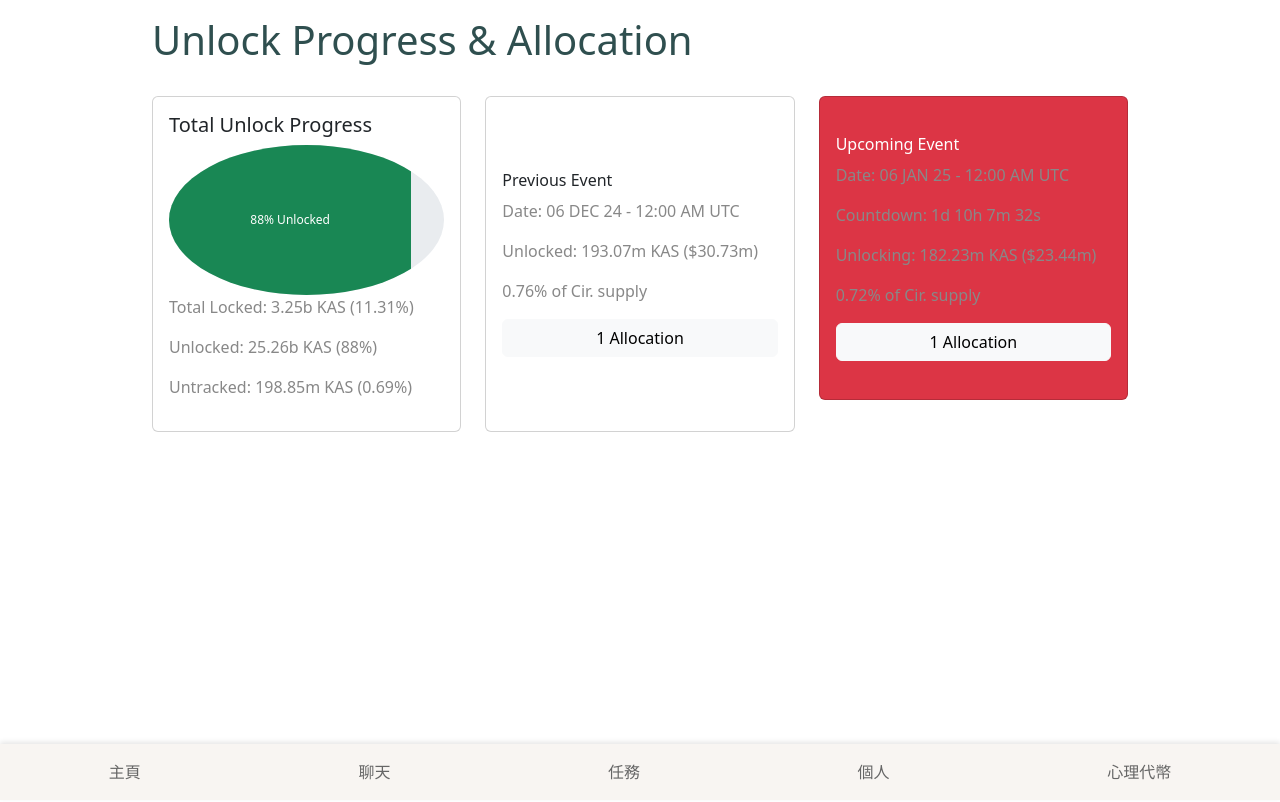
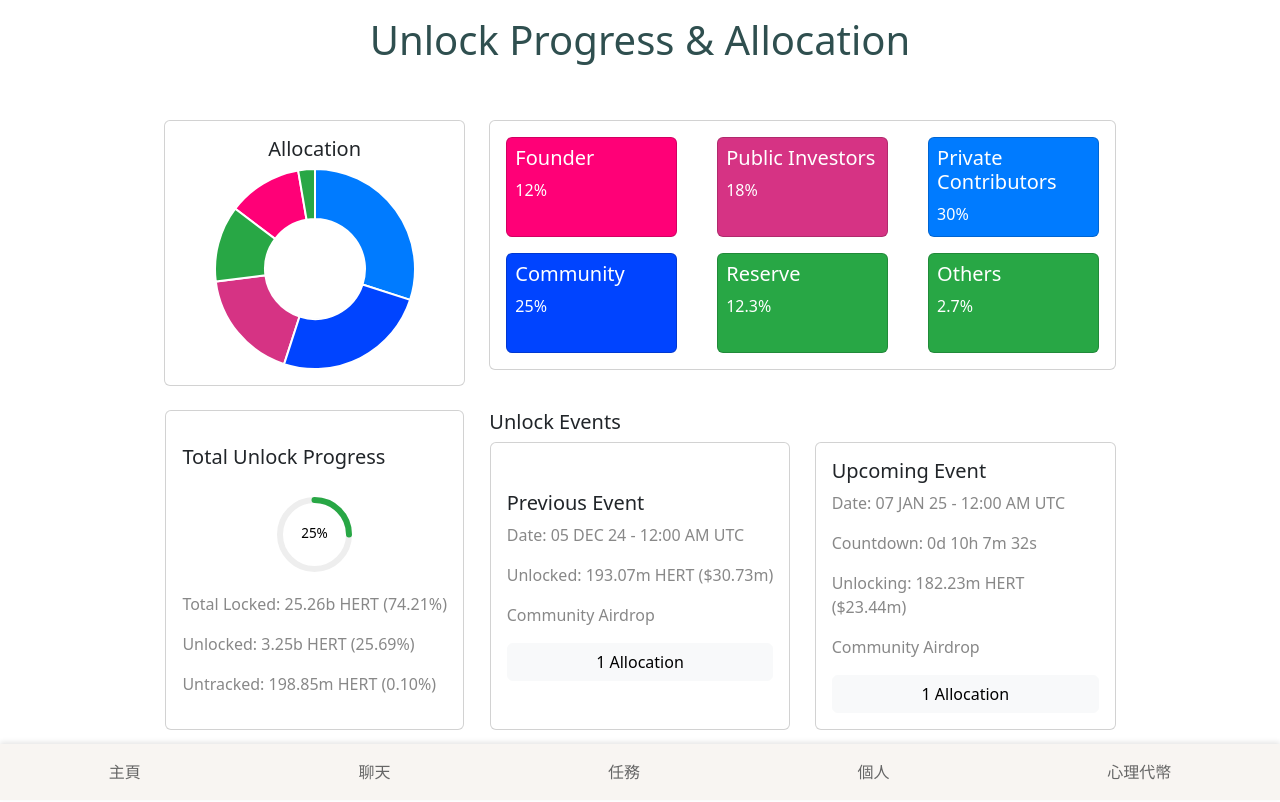
Before and after one commit to dcde22345/Heart_chain, a React (Create React App) app: page /unlock-dashboard in a window 1280 px wide. Built offline with nearby package versions, Linux system fonts and the light colour scheme.

Commit message:
all done

```diff
--- a/package.json
+++ b/package.json
@@ -5,8 +5,10 @@
   "dependencies": {
     "bootstrap": "^5.3.3",
     "cra-template": "1.2.0",
+    "d3": "^7.9.0",
     "react": "^19.0.0",
     "react-bootstrap": "^2.10.6",
+    "react-circular-progressbar": "^2.1.0",
     "react-dom": "^19.0.0",
     "react-router-dom": "^7.0.2",
     "react-scripts": "5.0.1"
--- a/src/index.jsx
+++ b/src/index.jsx
@@ -5,7 +5,5 @@ import 'bootstrap/dist/css/bootstrap.min.css';
 
 const root = ReactDOM.createRoot(document.getElementById('root'));
 root.render(
-  <React.StrictMode>
     <App />
-  </React.StrictMode>
 );
--- a/src/pages/UnlockDashboard.jsx
+++ b/src/pages/UnlockDashboard.jsx
@@ -1,46 +1,160 @@
-import React from 'react';
-import { ProgressBar, Card, Button, Container, Row, Col } from 'react-bootstrap';
-import 'bootstrap/dist/css/bootstrap.min.css';
+import React, { useEffect, useRef } from "react";
+import {
+    Card,
+    Button,
+    Container,
+    Row,
+    Col,
+    ProgressBar,
+} from "react-bootstrap";
+import * as d3 from "d3";
+import "bootstrap/dist/css/bootstrap.min.css";
+import { CircularProgressbar, buildStyles } from "react-circular-progressbar";
+import "react-circular-progressbar/dist/styles.css";
 
 const UnlockDashboard = () => {
+    const chartRef = useRef(null);
+
+    const data = [
+        { label: "Founder", value: 12.0, color: "#ff0077" },
+        { label: "Public Investors", value: 18.0, color: "#d63384" },
+        { label: "Private Contributors", value: 30.0, color: "#007bff" },
+        { label: "Community", value: 25.0, color: "#0044ff" },
+        { label: "Reserve", value: 12.3, color: "#28a745" },
+        { label: "Others", value: 2.7, color: "#28a745" },
+    ];
+
+    useEffect(() => {
+        const svg = d3
+            .select(chartRef.current)
+            .append("svg")
+            .attr("width", 200)
+            .attr("height", 200);
+
+        const pie = d3.pie().value((d) => d.value);
+        const arc = d3.arc().innerRadius(50).outerRadius(100);
+
+        const color = d3.scaleOrdinal(data.map((d) => d.color));
+
+        const g = svg.append("g").attr("transform", "translate(100,100)");
+
+        g.selectAll("path")
+            .data(pie(data))
+            .enter()
+            .append("path")
+            .attr("d", arc)
+            .attr("fill", (d) => color(d.data.label))
+            .attr("stroke", "#fff")
+            .style("stroke-width", "2px");
+    }, []);
+
     return (
-    <Container fluid className="d-flex flex-column justify-content-center" style={{maxWidth: " 1000px"}}>
-      <h1 c>Unlock Progress & Allocation</h1>
-      <Row className="my-4">
-        {/* Total Unlock Progress */}
-        <Col xs={12} md={4} className="d-flex align-items-stretch mb-3">
-          <Card className="p-3 w-100 d-flex flex-column justify-content-center">
-            <h5>Total Unlock Progress</h5>
-            <div className="text-center">
-              <ProgressBar now={88} label={`88% Unlocked`} variant="success" style={{ height: '150px', borderRadius: '50%' }} />
-            </div>
-            <p>Total Locked: 3.25b KAS (11.31%)</p>
-            <p>Unlocked: 25.26b KAS (88%)</p>
-            <p>Untracked: 198.85m KAS (0.69%)</p>
+        <Container
+            fluid
+            className="d-flex flex-column justify-content-center align-items-center"
+            style={{ maxWidth: "1000px", minHeight: "calc(100vh - 56px)" }}
+        >
+            <h1 className="text-center">Unlock Progress & Allocation</h1>
+            <Row className="mt-5 w-100 d-flex justify-content-between">
+                <Col xs={12} md={4}>
+                    <Card className="w-100 p-3 d-flex flex-column justify-content-center align-items-center">
+                        <h5>Allocation</h5>
+                        <div ref={chartRef}></div>
                     </Card>
                 </Col>
-
+                <Col xs={12} md={8}>
+                    <Card className="p-2">
+                        <Row>
+                            {data.map((d, i) => (
+                                <Col xs={12} md={4}>
+                                    <Card
+                                        className="p-2 text-white m-2"
+                                        style={{
+                                            backgroundColor: d.color,
+                                            height: "100px",
+                                        }}
+                                    >
+                                        <h5>{d.label}</h5>
+                                        <p className="mb-0 text-white">
+                                            {d.value}%
+                                        </p>
+                                    </Card>
+                                </Col>
+                            ))}
+                        </Row>
+                    </Card>
+                </Col>
+            </Row>
+            <Row className="my-4 w-100 d-flex justify-content-center">
+                {/* Total Unlock Progress */}
+                <Col
+                    xs={12}
+                    sm={6}
+                    md={4}
+                    className="d-flex align-items-stretch mb-5 justify-content-center"
+                >
+                    <Card className="p-3 d-flex flex-column justify-content-center">
+                        <h5>Total Unlock Progress</h5>
+                        <div
+                            className="text-center"
+                            style={{
+                                width: "75px",
+                                height: "75px",
+                                margin: "20px auto",
+                            }}
+                        >
+                            <CircularProgressbar
+                                value={25}
+                                text={`25%`}
+                                styles={buildStyles({
+                                    textColor: "#000",
+                                    pathColor: "#28a745",
+                                    trailColor: "#eee",
+                                    textSize: "18px",
+                                })}
+                            />
+                        </div>
+                        <p>Total Locked: 25.26b HERT (74.21%)</p>
+                        <p>Unlocked: 3.25b HERT (25.69%)</p>
+                        <p className="mb-0">Untracked: 198.85m HERT (0.10%)</p>
+                    </Card>
+                </Col>
+                <Col>
+                    <h5>Unlock Events</h5>
+                    <Row>
                         {/* Unlock Events */}
-        <Col xs={12} md={4} className="d-flex align-items-stretch mb-3">
-          <Card className="p-3 w-100 d-flex flex-column justify-content-center">
-            <h6>Previous Event</h6>
-            <p>Date: 06 DEC 24 - 12:00 AM UTC</p>
-            <p>Unlocked: 193.07m KAS ($30.73m)</p>
-            <p>0.76% of Cir. supply</p>
+                        <Col
+                            xs={12}
+                            sm={6}
+                            md={6}
+                            className="d-flex align-items-stretch mb-5 justify-content-center"
+                        >
+                            <Card className="p-3 d-flex flex-column justify-content-center">
+                                <h5>Previous Event</h5>
+                                <p>Date: 05 DEC 24 - 12:00 AM UTC</p>
+                                <p>Unlocked: 193.07m HERT ($30.73m)</p>
+                                <p>Community Airdrop</p>
                                 <Button variant="light">1 Allocation</Button>
                             </Card>
                         </Col>
 
                         {/* Upcoming Event */}
-        <Col xs={12} md={4} className="d-flex align-items-stretch mb-5">
-          <Card className="p-3 w-100 d-flex flex-column justify-content-center text-white bg-danger">
-            <h6>Upcoming Event</h6>
-            <p>Date: 06 JAN 25 - 12:00 AM UTC</p>
-            <p>Countdown: 1d 10h 7m 32s</p>
-            <p>Unlocking: 182.23m KAS ($23.44m)</p>
-            <p>0.72% of Cir. supply</p>
+                        <Col
+                            xs={12}
+                            sm={6}
+                            md={6}
+                            className="d-flex align-items-stretch justify-content-center"
+                        >
+                            <Card className="p-3 d-flex flex-column justify-content-center mb-5">
+                                <h5>Upcoming Event</h5>
+                                <p>Date: 07 JAN 25 - 12:00 AM UTC</p>
+                                <p>Countdown: 0d 10h 7m 32s</p>
+                                <p>Unlocking: 182.23m HERT ($23.44m)</p>
+                                <p>Community Airdrop</p>
                                 <Button variant="light">1 Allocation</Button>
                             </Card>
+                        </Col>
+                    </Row>
                 </Col>
             </Row>
         </Container>
```
Also changed, not shown: 1 other file (tests, documents, lock files or other folders). Lines whose indentation alone changed are shown as unchanged.
